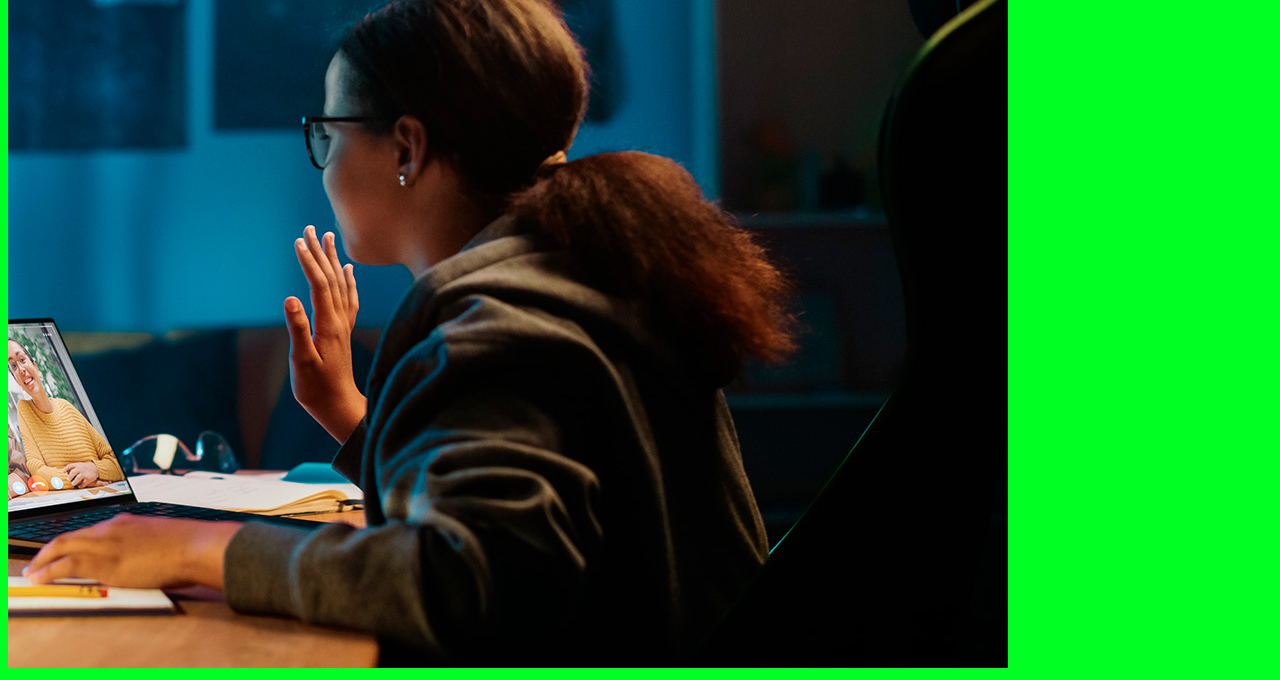
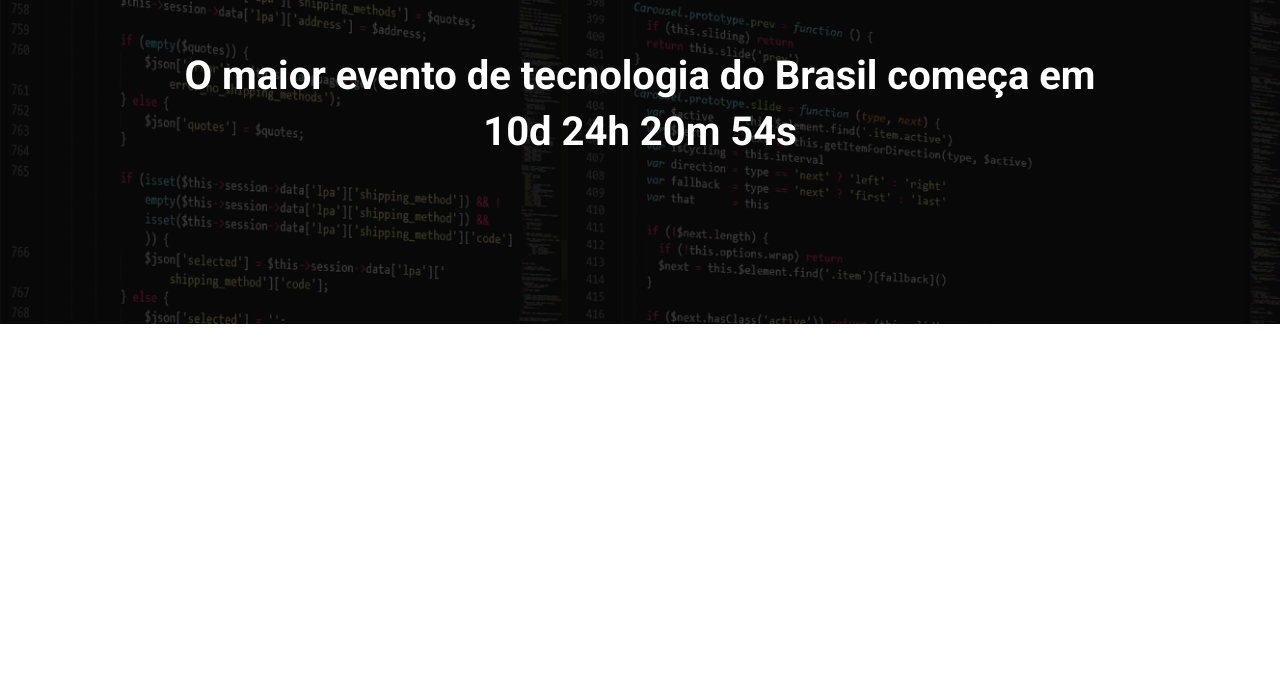
Before and after one commit to ViniKrieger/modulo22_aula, a website built with Parcel: page src/index.html in a window 1280 px wide. Shown: the part 160-840 px from the top of the page. After the commit the page ends 800 px from the top, so only its background shows below. Built offline with nearby package versions, Linux system fonts and the light colour scheme; a web font is replaced by a local one.

Commit message:
criando novos arquivos

```diff
--- a/src/index.html
+++ b/src/index.html
@@ -1,14 +1,26 @@
 <!DOCTYPE html>
-<html lang="en">
+<html lang="pt-br">
 <head>
     <meta charset="UTF-8">
     <meta name="viewport" content="width=device-width, initial-scale=1.0">
-    <title>Document</title>
-    <link rel="stylesheet" href="styles/main.scss">
+    <title>Ebac Tch Talks</title>
+    <link rel="preconnect" href="https://fonts.googleapis.com">
+
+<link rel="preconnect" href="https://fonts.gstatic.com" crossorigin>
+<link href="https://fonts.googleapis.com/css2?family=Bungee&family=Handjet:wght@700&family=Lobster&family=Pacifico&family=Roboto:wght@400;700&display=swap" rel="stylesheet">
+
+<link rel="stylesheet" href="styles/main.scss">
 </head>
 <body>
-    <h1>Olá</h1>
-    <img src="./images/backend.png" alt="">
+    <header class="hero">
+        <div class="container">
+            <img class="hero__logo" src="./images/ebac_logo.svg" alt="EBAC">
+            <p class="hero__text">
+                O maior evento de tecnologia do Brasil começa em 10d 24h 20m 54s
+            </p>
+        </div>
+    </header>
+
     <script src="scripts/main.js">
 
     </script>
--- /dev/null
+++ b/src/styles/_hero.scss
@@ -0,0 +1,53 @@
+.hero {
+    padding-top: 64px;
+    padding-bottom: 100px;
+    background-image: url(../images/fundo.png);
+    background-repeat: no-repeat;
+    background-size: cover;
+    position: relative;
+
+    .container {
+        position: relative;
+    }
+
+    &::before {
+        position: absolute;
+        top: 0;
+        left: 0;
+        width: 100%;
+        height: 100%;
+        background-color: #000;
+        content: '';
+        opacity: 0.7;
+    }
+
+    &__text {
+        margin-top: 64px;
+        margin-bottom: 64px;
+        font-size: 40px;
+        font-weight: 800;
+        line-height: 56px;
+        text-align: center;
+    }
+
+    &__logo {
+        margin: 0 auto;
+        height: 80px;
+        display: block;
+    }
+
+    @media (max-width: 640px) {
+        padding: 40px o;
+
+        &__logo {
+            height: 40px;
+        }
+
+        &__text {
+            font-size: 22px;
+            line-height: 24px;
+            margin: 24px 0;
+        }
+    }
+
+}
--- a/src/styles/main.scss
+++ b/src/styles/main.scss
@@ -1,3 +1,23 @@
-body {
-    background-color: rgb(0, 255, 34);
+@use 'hero';
+
+* {
+    margin: 0;
+    padding: 0;
+    box-sizing: border-box;
+    font-family: Roboto, sans-serif;
+    color: #fff;
 }
+
+.container {
+    max-width: 960px;
+    width: 100%;
+    margin: 0 auto;
+
+    @media(max-width: 640px) {
+        max-width: 80%;
+    }
+
+    @media(max-width: 1024px) {
+        max-width: 90%;
+    }
+}
```
